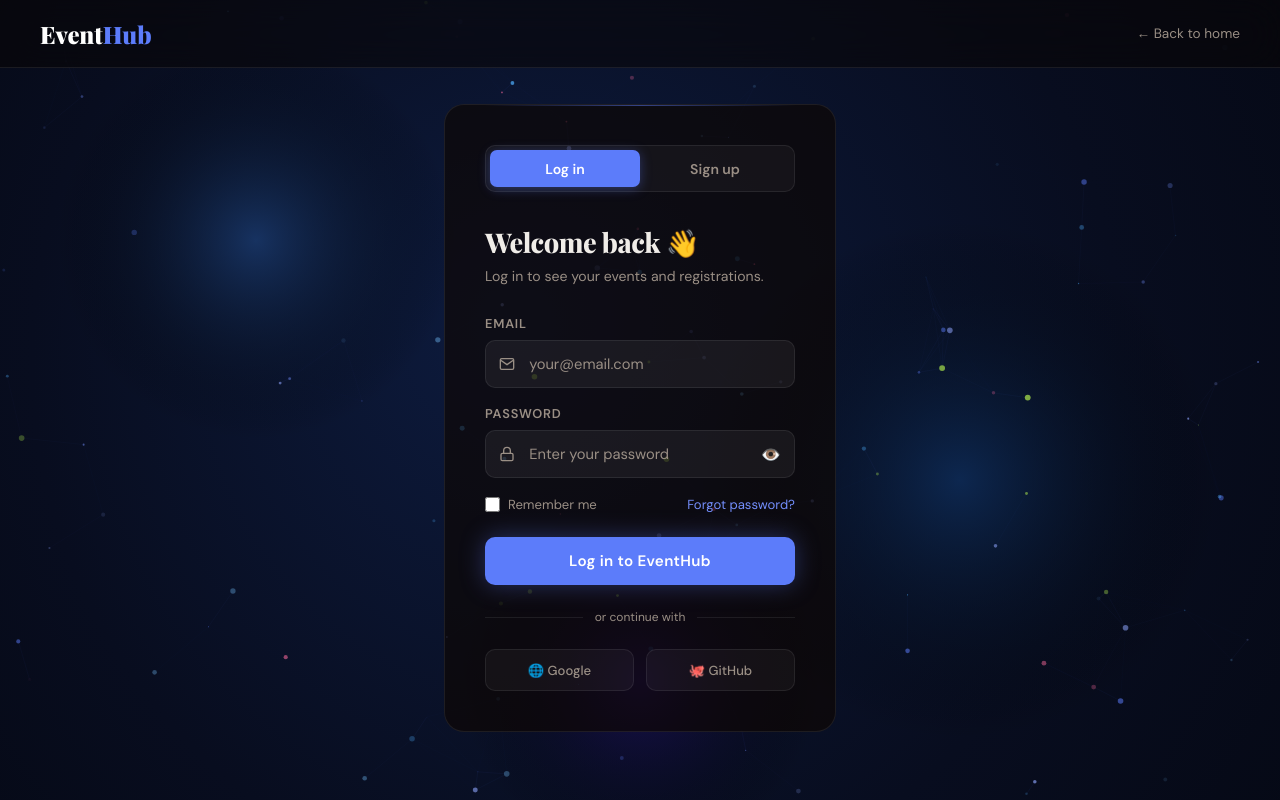
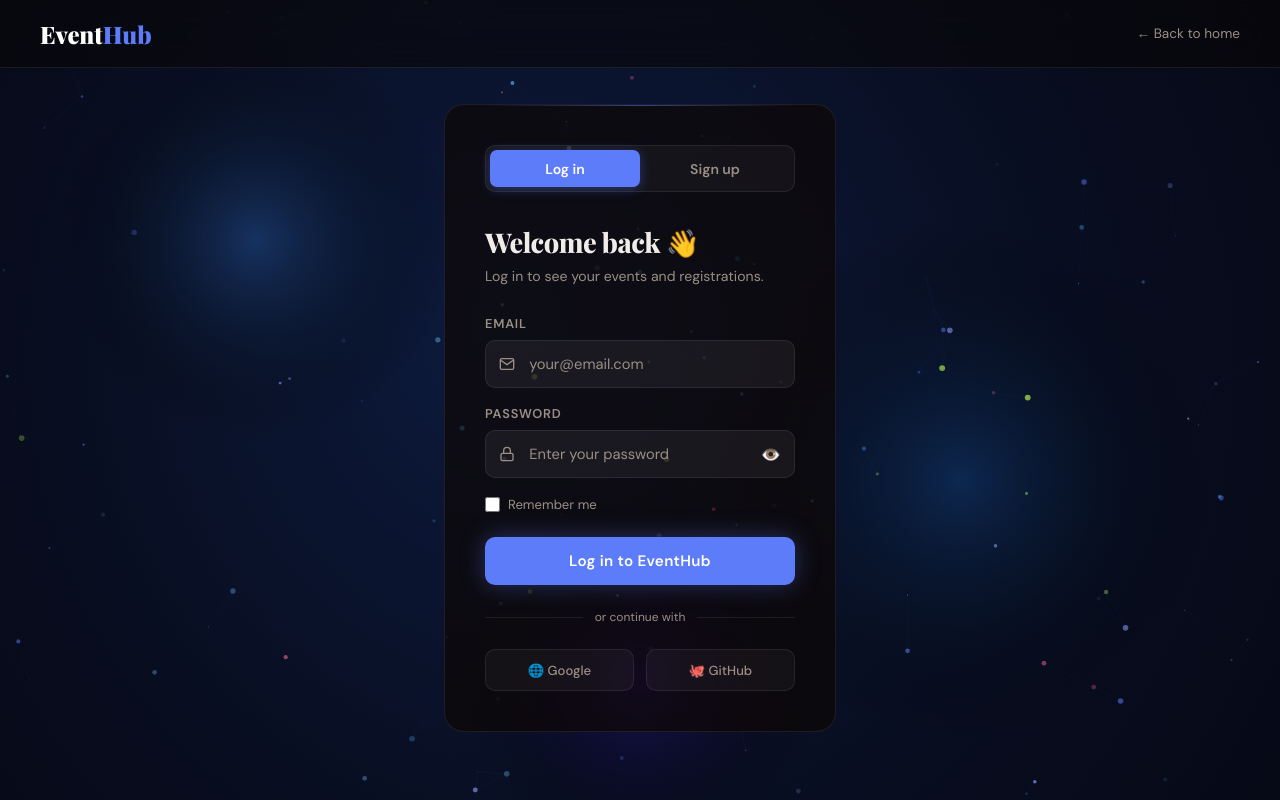
Before and after one commit to HaniaA4/Event_App, a Flask app: page /login in a window 1280 px wide. Run offline with Flask 3, Linux system fonts and the light colour scheme.

Commit message:
removed forget pass button, not needed atm

```diff
--- a/templates/login.html
+++ b/templates/login.html
@@ -71,7 +71,6 @@
               <input type="checkbox" id="rememberMe" />
               <span>Remember me</span>
             </label>
-            <a href="#" class="forgot-link">Forgot password?</a>
           </div>
 
           <button type="submit" class="btn-submit">Log in to EventHub</button>
```
